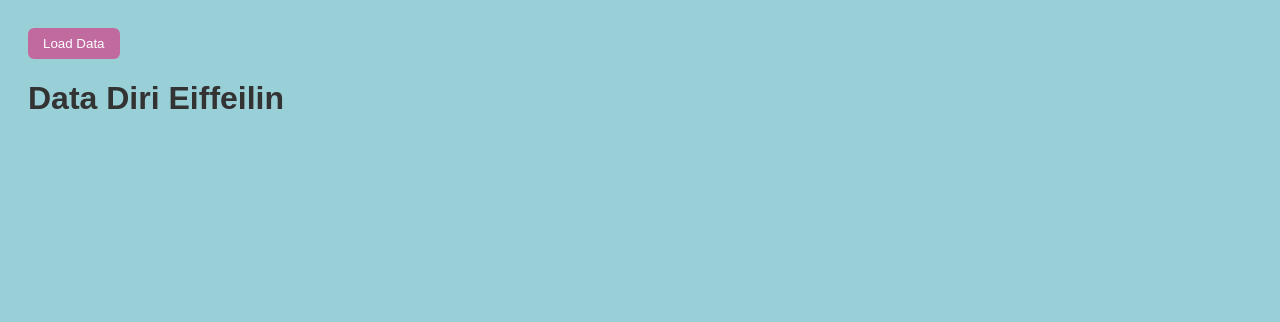
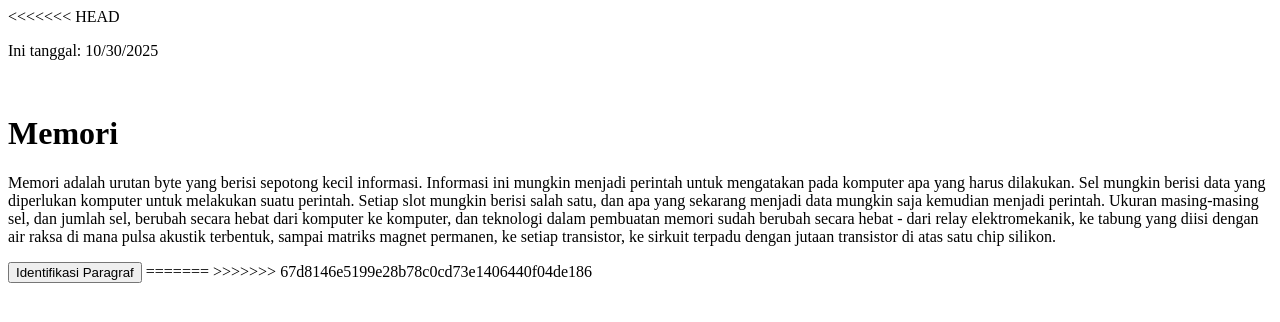
Before and after one commit to EiffeilinGracia/2403311705, a plain HTML site: page index.html in a window 1280 px wide. Drawn offline with Linux system fonts and the light colour scheme.

Commit message:
Add files via upload

```diff
--- a/index.html
+++ b/index.html
@@ -1,79 +1,54 @@
-<!DOCTYPE html>
+<<<<<<< HEAD
 <html>
-<head>
-  <title>Data Diri Eiffeilin</title>
-  <style>
-    body {
-      font-family: Arial, sans-serif;
-      background-color: #99d0d7;
-      padding: 20px;
-    }
+  <head>
+    <title>Memori</title>
+  </head>
+  <body>
+    <p id="tgl">Ini tanggal: </p>
+    <br>
+    <h1 id="title">title</h1>
+    <p class="content">content</p>
+    <p id="kalimatT"></p>
+    <p id="kataT"></p>
+    <button type="button" onclick="count()">Identifikasi Paragraf</button>
 
-    button {
-      background-color: #c16aa0;
-      color: white;
-      border: none;
-      padding: 8px 15px;
-      border-radius: 6px;
-      cursor: pointer;
-    }
+    <script>
+      document.title = "Memori";
+      let tanggal = document.getElementById("tgl");
+      tanggal.innerHTML += new Date(Date.now()).toLocaleDateString();
 
-    button:hover {
-      background-color: #b5288b;
-    }
+      let web = {
+        title: "Memori",
+        data: "Memori adalah urutan byte yang berisi sepotong kecil informasi. Informasi ini mungkin menjadi perintah untuk mengatakan pada komputer apa yang harus dilakukan. Sel mungkin berisi data yang diperlukan komputer untuk melakukan suatu perintah. Setiap slot mungkin berisi salah satu, dan apa yang sekarang menjadi data mungkin saja kemudian menjadi perintah. Ukuran masing-masing sel, dan jumlah sel, berubah secara hebat dari komputer ke komputer, dan teknologi dalam pembuatan memori sudah berubah secara hebat - dari relay elektromekanik, ke tabung yang diisi dengan air raksa di mana pulsa akustik terbentuk, sampai matriks magnet permanen, ke setiap transistor, ke sirkuit terpadu dengan jutaan transistor di atas satu chip silikon."
+      };
 
-    h1 {
-      color: #333;
-    }
+      let judul = document.getElementById("title");
+      let konten = document.getElementsByClassName("content")[0];
 
-    .card {
-      background-color: white;
-      padding: 20px;
-      border-radius: 12px;
-      box-shadow: 0 3px 6px rgba(0,0,0,0.1);
-      width: 400px;
-      margin-top: 20px;
-    }
+      judul.innerHTML = web.title;
+      konten.innerHTML = web.data;
 
-    .card p {
-      margin: 6px 0;
-      font-size: 15px;
-    }
+      let status = false;
 
-    .card b {
-      color: #333;
-    }
-  </style>
-</head>
-<body>
-  <button onclick="getData()">Load Data</button>
-  <h1>Data Diri Eiffeilin</h1>
-  <div id="data-container"></div>
+      function count() {
+        if (status === true) {
+          alert("Paragraf sudah diidentifikasi");
+          return;
+        }
 
-  <script>
-    function getData() {
-      fetch('data.json')
-        .then(response => response.json())
-        .then(data => {
-          const d = data[0];
-          const container = document.getElementById('data-container');
-          container.innerHTML = `
-            <div class="card">
-              <p><b>NIM:</b> ${d.NIM}</p>
-              <p><b>Nama:</b> ${d["Nama"]}</p>
-              <p><b>Tempat, Tanggal Lahir:</b> ${d["Tempat, Tanggal lahir"]}</p>
-              <p><b>Jenis Kelamin:</b> ${d["Jenis kelamin"]}</p>
-              <p><b>Kelas:</b> ${d["Kelas"]}</p>
-              <p><b>Jurusan:</b> ${d["Jurusan"]}</p>
-              <p><b>Angkatan:</b> ${d["Angkatan"]}</p>
-              <p><b>Prodi:</b> ${d["Prodi"]}</p>
-              <p><b>Nama Universitas:</b> ${d["Nama universitas"]}</p>
-              <p><b>Alamat:</b> ${d["Alamat"]}</p>
-            </div>
-          `;
-        })
-        .catch(error => console.error('Error fetching JSON:', error));
-    }
-  </script>
-</body>
+        let kalimatT = document.getElementById("kalimatT");
+        let kataT = document.getElementById("kataT");
+
+        let jumlahKalimat = web.data.split(".").length - 1;
+        let jumlahKata = web.data.split(" ").length;
+
+        kalimatT.innerHTML = `Jumlah kalimat : ${jumlahKalimat}`;
+        kataT.innerHTML = `Jumlah kata : ${jumlahKata}`;
+        status = true;
+      }
+    </script>
+  </body>
 </html>
+=======
+
+>>>>>>> 67d8146e5199e28b78c0cd73e1406440f04de186
```
